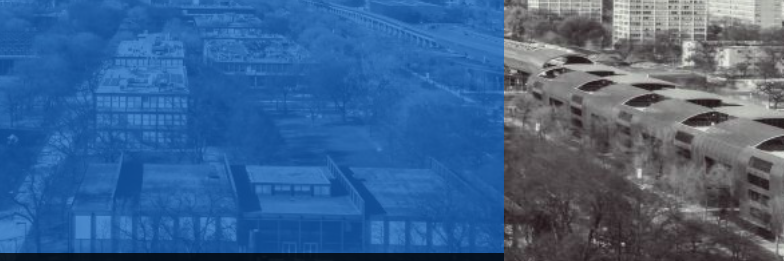
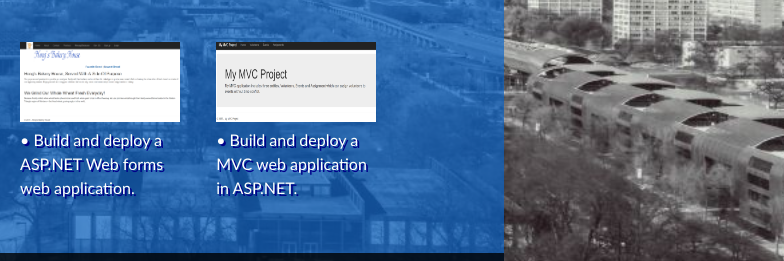
Before and after one commit to HongZhangJiang/hongzhang.com, a plain HTML site: page projects.html in a window 1280 px wide. Shown: the part 441-702 px from the top of the page, 496-1280 px from the left. Drawn offline with nearby package versions, Linux system fonts and the light colour scheme.

Commit message:
add asp.net staff

```diff
--- a/projects.html
+++ b/projects.html
@@ -46,6 +46,16 @@
           <p>Design a Webpage with different color combinations.</p>
           </div>
 
+          <div class="project">
+          <a href="http://webformshongzhang.azurewebsites.net/" target="_blank"><img src="images/Webforms.PNG"></a>
+          <p>•  Build and deploy a ASP.NET Web forms web application.</p>
+          </div>
+
+          <div class="project">
+          <a href="http://hongzhangmvc.azurewebsites.net/" target="_blank"><img src="images/MVC.PNG"></a>
+          <p>•  Build and deploy a MVC web application in ASP.NET.</p>
+          </div>
+
         </div>
 
 
```
Also changed, not shown: images/MVC.PNG (added), images/Webforms.PNG (added).
